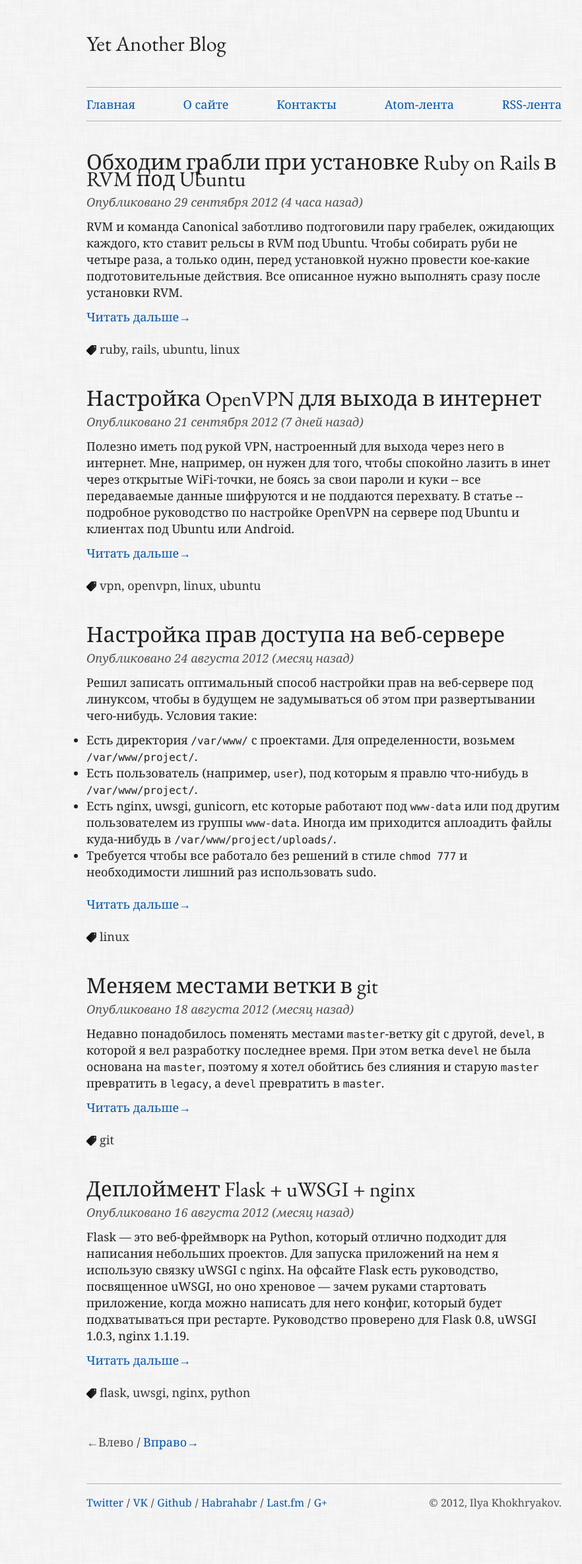
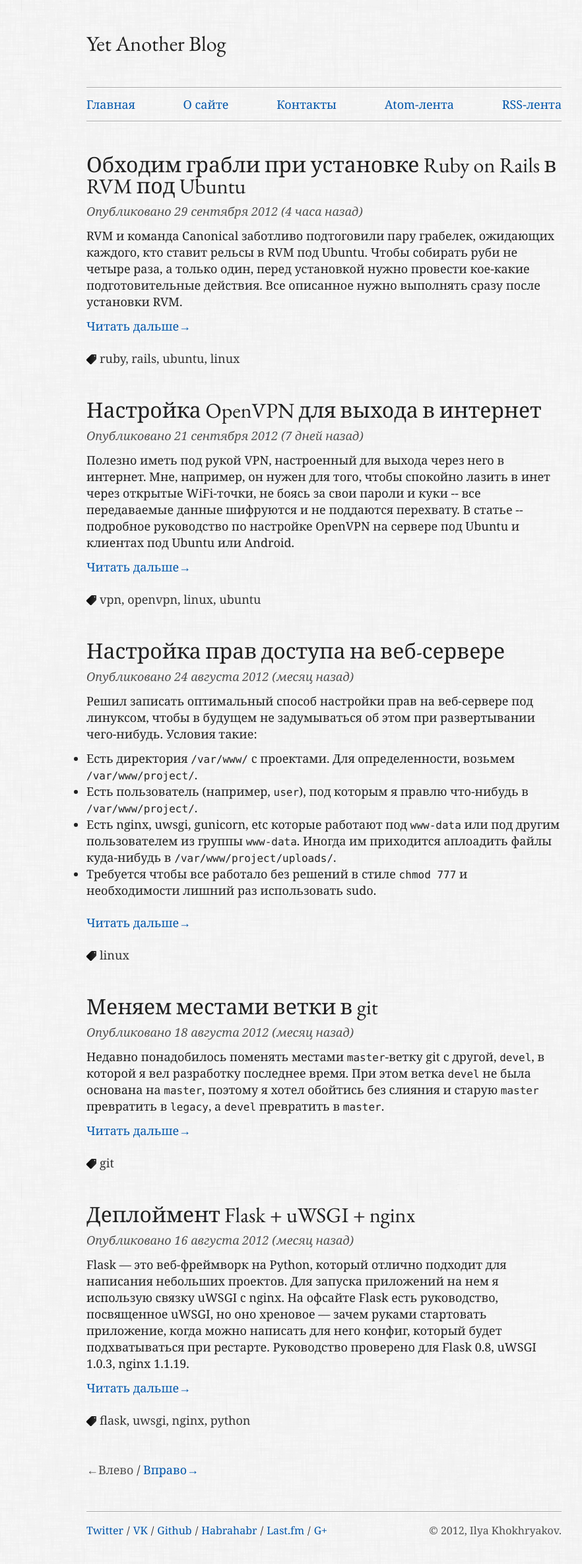
Before and after one commit to iliaaw/awolf.ru, a Jekyll site: the page built from index.html, in a window 1280 px wide. Shown: the whole page at 66% size, without its empty margins (149-1031 px from the left). Built offline with Jekyll 4.4.1, drawn with Linux system fonts in a browser that asks for light colours; the list of posts is cut into pages by our own code; before the commit the page ends 2328 px from its top, so only the background shows below that.

Commit message:
Fixed post's header style

```diff
--- a/static/style/style.css
+++ b/static/style/style.css
@@ -151,6 +151,7 @@ code {
     padding-bottom: 10px;
     color: #202020;
     font-size: 32px;
+    line-height: 32px;
     font-family: "EB Garamond", Georgia, serif;
 }
 
```
